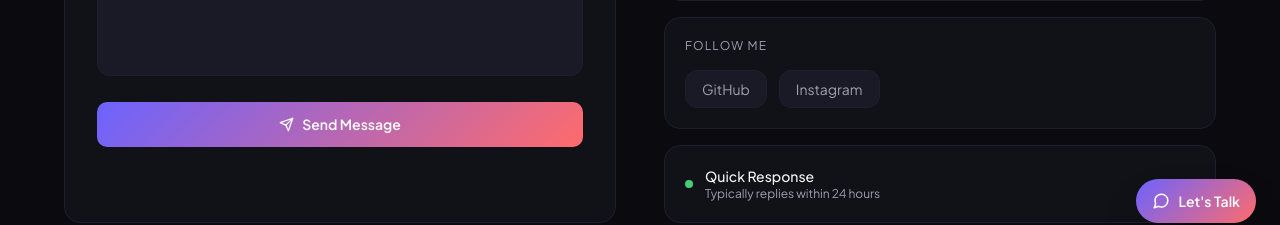
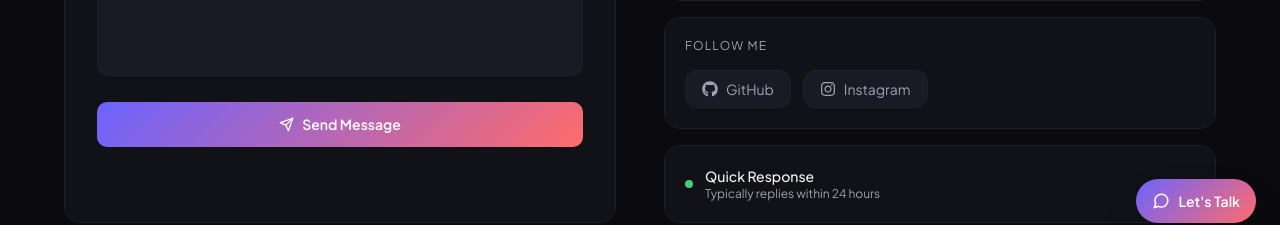
Before and after one commit to dromorongit/dhrone-portfolio, a Next.js app in the folder dhrone-portfolio-v2/: page /contact in a window 1280 px wide. Shown: the part 553-778 px from the top of the page. Built offline with nearby package versions, Linux system fonts and the light colour scheme.

Commit message:
Social links commits

```diff
--- a/dhrone-portfolio-v2/app/contact/page.tsx
+++ b/dhrone-portfolio-v2/app/contact/page.tsx
@@ -3,6 +3,7 @@
 import { useState, useRef } from 'react'
 import emailjs from '@emailjs/browser'
 import { FiMail, FiPhone, FiMapPin, FiSend, FiCheckCircle, FiAlertCircle } from 'react-icons/fi'
+import { FaGithub, FaInstagram } from 'react-icons/fa'
 import PageWrapper from '@/components/PageWrapper'
 
 type Status = 'idle' | 'sending' | 'success' | 'error'
@@ -137,13 +138,14 @@ export default function ContactPage() {
                 <p className="text-xs uppercase tracking-widest mb-4" style={{ color: 'var(--text-muted)' }}>Follow Me</p>
                 <div className="flex gap-3">
                   {[
-                    { href: 'https://github.com/dromorongit', label: 'GitHub' },
-                    { href: 'https://www.instagram.com/iamdhrone', label: 'Instagram' },
-                  ].map((s) => (
-                    <a key={s.label} href={s.href} target="_blank" rel="noopener noreferrer"
+                    { Icon: FaGithub, href: 'https://github.com/dromorongit', label: 'GitHub' },
+                    { Icon: FaInstagram, href: 'https://www.instagram.com/iamdhrone', label: 'Instagram' },
+                  ].map((item) => (
+                    <a key={item.label} href={item.href} target="_blank" rel="noopener noreferrer"
                       className="flex items-center gap-2 px-4 py-2 rounded-xl text-sm transition-colors"
                       style={{ backgroundColor: 'var(--surface-hover)', border: '1px solid var(--border)', color: 'var(--text-muted)' }}>
-                      {s.label}
+                      <item.Icon size={16} />
+                      {item.label}
                     </a>
                   ))}
                 </div>
--- a/dhrone-portfolio-v2/components/Footer.tsx
+++ b/dhrone-portfolio-v2/components/Footer.tsx
@@ -1,13 +1,14 @@
 import Link from 'next/link'
 import Image from 'next/image'
-import { FiMail, FiPhone, FiMapPin, FiGithub, FiLinkedin, FiTwitter, FiInstagram } from 'react-icons/fi'
+import { FiMail, FiPhone, FiMapPin } from 'react-icons/fi'
+import { FaGithub, FaLinkedin, FaTwitter, FaInstagram } from 'react-icons/fa'
 
 export default function Footer() {
   const socialLinks = [
-    { icon: FiGithub, href: 'https://github.com/dromorongit', label: 'GitHub' },
-    { icon: FiLinkedin, href: '#', label: 'LinkedIn' },
-    { icon: FiTwitter, href: '#', label: 'Twitter' },
-    { icon: FiInstagram, href: '#', label: 'Instagram' },
+    { icon: FaGithub, href: 'https://github.com/dromorongit', label: 'GitHub' },
+    { icon: FaLinkedin, href: '#', label: 'LinkedIn' },
+    { icon: FaTwitter, href: '#', label: 'Twitter' },
+    { icon: FaInstagram, href: '#', label: 'Instagram' },
   ]
 
   return (
```
Lines whose indentation alone changed are shown as unchanged.
